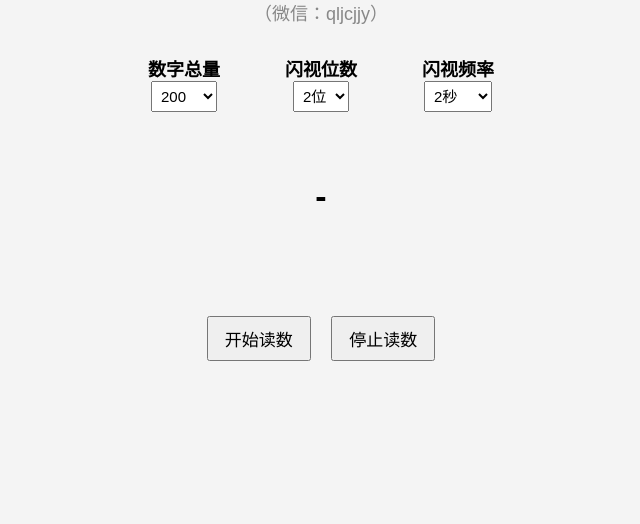
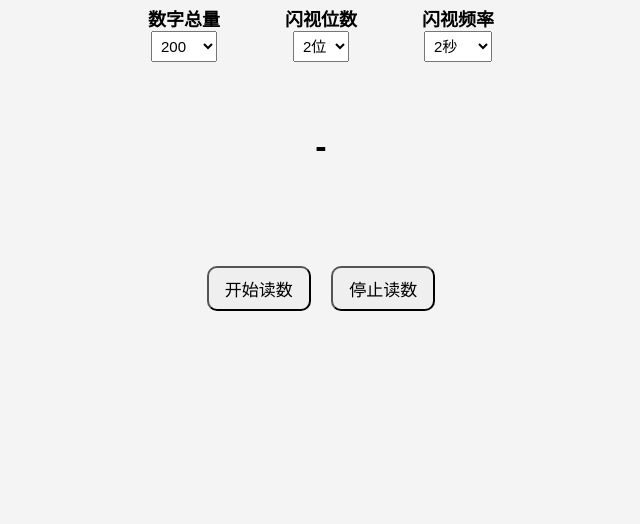
Before and after one commit to jifeng2024-QQ/my-ds, a plain HTML site: page index.html in a window 1280 px wide. Shown: the part 276-800 px from the top of the page, without its empty margins (319-959 px from the left). Drawn offline with Linux system fonts and the light colour scheme.

Commit message:
ceshi3
ceshi3

```diff
--- a/index.html
+++ b/index.html
@@ -5,20 +5,28 @@
     <meta name="viewport" content="width=device-width, initial-scale=1.0, user-scalable=no">
     <title>读数训练</title>
     <style>
+        :root {
+            --vertical-offset: -100px; /* 默认不偏移，可以通过改变这个值来调整垂直位置 */
+        }
         body {
             font-family: 'Arial', sans-serif;
+            margin: 0;
+            background-color: #f4f4f4;
             display: flex;
             flex-direction: column;
             align-items: center;
             justify-content: center;
             height: 100vh;
-            margin: 0;
-            background-color: #f4f4f4;
+            min-height: 100vh;
         }
         .container {
             text-align: center;
             width: 90%;
             max-width: 400px;
+            background-color: #f4f4f4; /* 背景色与body一致 */
+            padding: 20px;
+            border-radius: 8px;
+            margin-top: var(--vertical-offset); /* 使用变量控制上边距 */
         }
         .title {
             font-size: 35px;
@@ -60,7 +68,6 @@
             font-size: 15px; /* 设置下拉菜单的字体大小 */
             padding: 5px; /* 可选：增加一些内边距使按钮更易点击 */
         }
-
         .options select option {
             font-size: 15px; /* 设置下拉菜单选项的字体大小 */
         }
@@ -77,6 +84,7 @@
             margin: 0 8px;
             font-size: 17px;
             cursor: pointer;
+            border-radius: 10px; /* 控制圆角大小 */
         }
     </style>
 </head>
```
